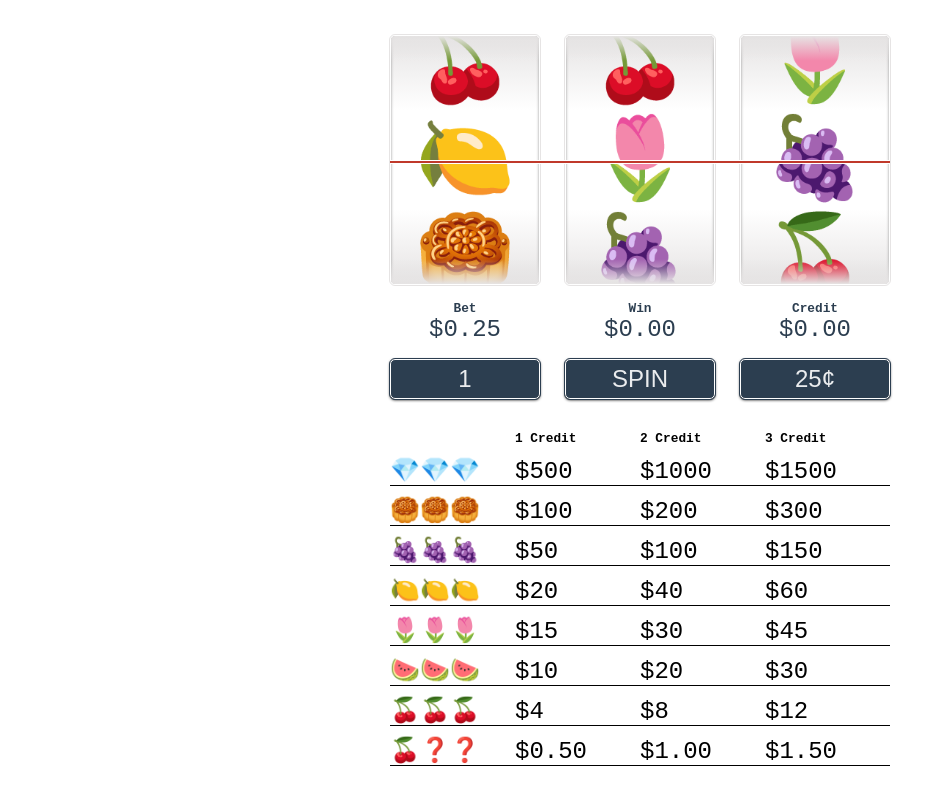
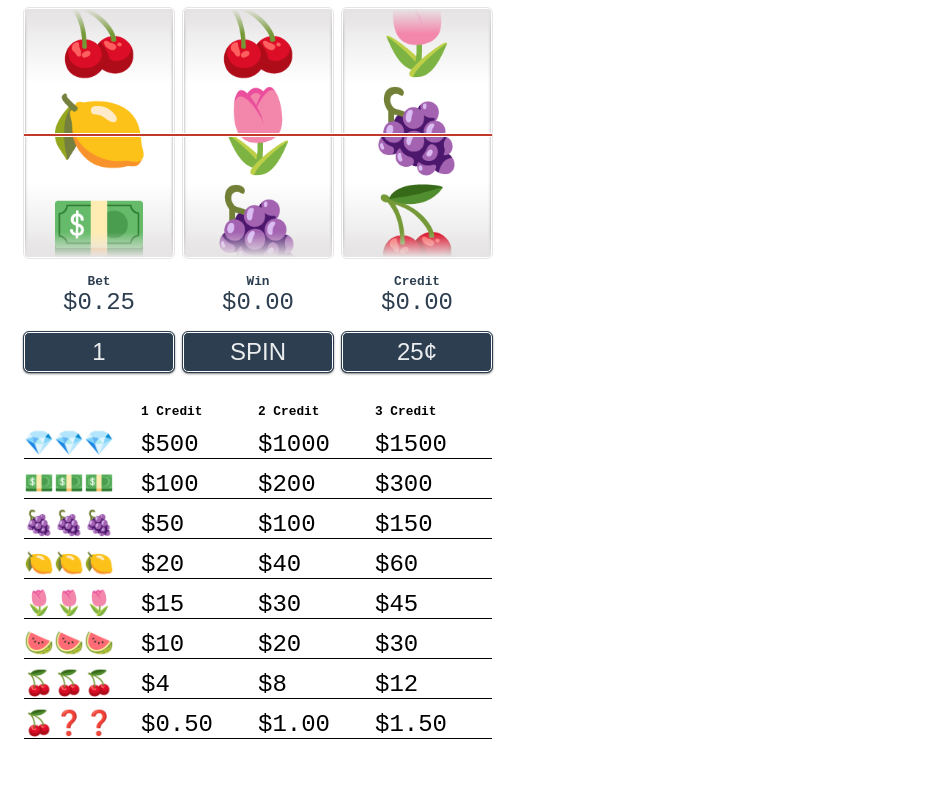
Before and after one commit to acousticseagull/Slot-Machine, a React (Create React App) app: page / in a window 1280 px wide. Shown: the whole page, without its empty margins (0-933 px from the left). Built offline with nearby package versions, Linux system fonts and the light colour scheme.

Commit message:
2 files modified

```diff
--- a/src/style.css
+++ b/src/style.css
@@ -5,14 +5,12 @@
 body {
   font-family: 'Courier New', Courier, monospace;
   font-size: 14px;
-  display: flex;
-  justify-content: center;
-  align-items: center;
 }
 
 .machine {
   width: 500px;
   border-radius: 5px;
+  padding: 0 1rem;
 }
 
 .container {
@@ -28,8 +26,8 @@ body {
   display: block;
   height: 2px;
   width: 100%;
-  border-top: 1px solid rgb(255,255,255);
-  border-bottom: 1px solid rgb(255,255,255);
+  border-top: 1px solid rgb(255, 255, 255);
+  border-bottom: 1px solid rgb(255, 255, 255);
   background-color: rgb(192, 57, 43);
 }
 
--- a/src/symbols.js
+++ b/src/symbols.js
@@ -1 +1 @@
-export const symbols = ['🍒', '🍉', '🌷', '🍋', '🍇', '💎', '🌵', '🥮', '💵'];
+export const symbols = ['🍒', '🍉', '🌷', '🍋', '🍇', '💎', '🌵', '💵', '🧀'];
```
